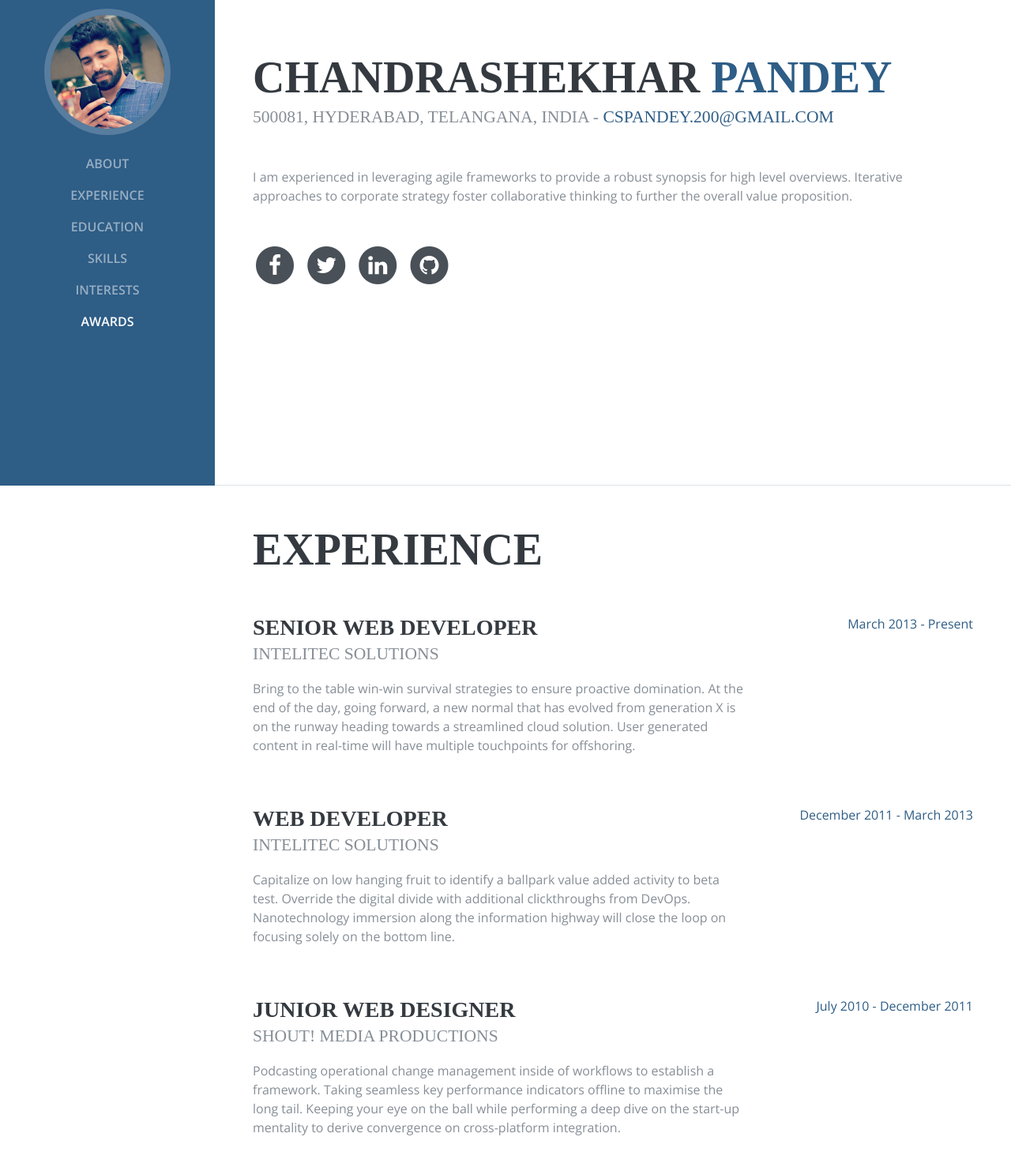
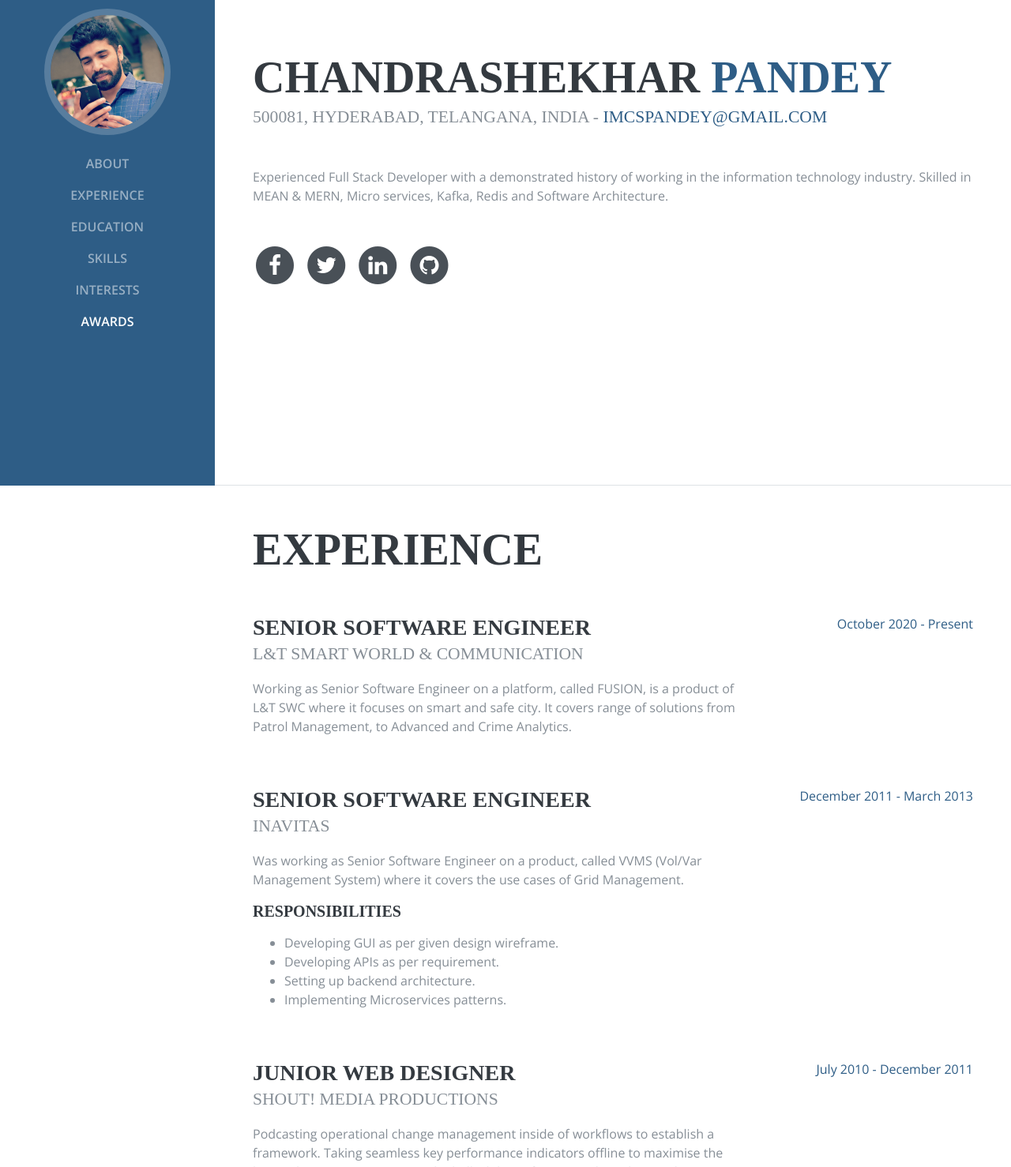
Before and after one commit to imcspandey/imcspandey.github.io, a plain HTML site: page index.html in a window 1280 px wide. Shown: the part 185-1663 px from the top of the page at 79% size. Drawn offline with nearby package versions, Linux system fonts and the light colour scheme; a web font is replaced by a local one.

Commit message:
details updated

```diff
--- a/index.html
+++ b/index.html
@@ -72,14 +72,15 @@
                     <span class="text-primary">Pandey</span>
                 </h2>
                 <div class="subheading mb-5">500081, Hyderabad, Telangana, India -
-                    <a href="mailto:cspandey.200@gmail.com">cspandey.200@gmail.com</a>
+                    <a href="mailto:imcspandey@gmail.com">imcspandey@gmail.com</a>
                 </div>
-                <p class="mb-5">I am experienced in leveraging agile frameworks to provide a robust synopsis for high
-                    level overviews. Iterative approaches to corporate strategy foster collaborative thinking to further
-                    the overall value proposition.</p>
+                <p class="mb-5">Experienced Full Stack Developer with a demonstrated history of working in the
+                    information technology industry. Skilled in MEAN & MERN, Micro services, Kafka, Redis and Software
+                    Architecture.
+                </p>
                 <ul class="list-inline list-social-icons mb-0">
                     <li class="list-inline-item">
-                        <a href="#">
+                        <a target="_blank" href="https://facebook.com/imcspandey">
                             <span class="fa-stack fa-lg">
                                 <i class="fa fa-circle fa-stack-2x"></i>
                                 <i class="fa fa-facebook fa-stack-1x fa-inverse"></i>
@@ -87,7 +88,7 @@
                         </a>
                     </li>
                     <li class="list-inline-item">
-                        <a href="#">
+                        <a target="_blank" href="https://twitter.com/imcspandey">
                             <span class="fa-stack fa-lg">
                                 <i class="fa fa-circle fa-stack-2x"></i>
                                 <i class="fa fa-twitter fa-stack-1x fa-inverse"></i>
@@ -95,7 +96,7 @@
                         </a>
                     </li>
                     <li class="list-inline-item">
-                        <a href="#">
+                        <a target="_blank" href="https://linkedin.com/in/imcspandey">
                             <span class="fa-stack fa-lg">
                                 <i class="fa fa-circle fa-stack-2x"></i>
                                 <i class="fa fa-linkedin fa-stack-1x fa-inverse"></i>
@@ -103,7 +104,7 @@
                         </a>
                     </li>
                     <li class="list-inline-item">
-                        <a href="#">
+                        <a target="_blank" href="https://github.com/imcspandey">
                             <span class="fa-stack fa-lg">
                                 <i class="fa fa-circle fa-stack-2x"></i>
                                 <i class="fa fa-github fa-stack-1x fa-inverse"></i>
@@ -120,26 +121,33 @@
 
                 <div class="resume-item d-flex flex-column flex-md-row mb-5">
                     <div class="resume-content mr-auto">
-                        <h3 class="mb-0">Senior Web Developer</h3>
-                        <div class="subheading mb-3">Intelitec Solutions</div>
-                        <p>Bring to the table win-win survival strategies to ensure proactive domination. At the end of
-                            the day, going forward, a new normal that has evolved from generation X is on the runway
-                            heading towards a streamlined cloud solution. User generated content in real-time will have
-                            multiple touchpoints for offshoring.</p>
+                        <h3 class="mb-0">Senior Software Engineer</h3>
+                        <div class="subheading mb-3">L&T Smart World & Communication</div>
+                        <p>Working as Senior Software Engineer on a platform, called FUSION, is a product of L&T SWC
+                            where it focuses on smart and
+                            safe city. It covers range of solutions from Patrol Management, to Advanced
+                            and Crime Analytics.</p>
                     </div>
                     <div class="resume-date text-md-right">
-                        <span class="text-primary">March 2013 - Present</span>
+                        <span class="text-primary">October 2020 - Present</span>
                     </div>
                 </div>
 
                 <div class="resume-item d-flex flex-column flex-md-row mb-5">
                     <div class="resume-content mr-auto">
-                        <h3 class="mb-0">Web Developer</h3>
-                        <div class="subheading mb-3">Intelitec Solutions</div>
-                        <p>Capitalize on low hanging fruit to identify a ballpark value added activity to beta test.
-                            Override the digital divide with additional clickthroughs from DevOps. Nanotechnology
-                            immersion along the information highway will close the loop on focusing solely on the bottom
-                            line.</p>
+                        <h3 class="mb-0">Senior Software Engineer</h3>
+                        <div class="subheading mb-3">Inavitas</div>
+                        <p>Was working as Senior Software Engineer on a product, called VVMS (Vol/Var Management System)
+                            where it covers the use cases of Grid Management. </p>
+                        <p>
+                        <h5>Responsibilities</h5>
+                        </p>
+                        <ul>
+                            <li>Developing GUI as per given design wireframe.</li>
+                            <li>Developing APIs as per requirement.</li>
+                            <li>Setting up backend architecture.</li>
+                            <li>Implementing Microservices patterns.</li>
+                        </ul>
                     </div>
                     <div class="resume-date text-md-right">
                         <span class="text-primary">December 2011 - March 2013</span>
```
